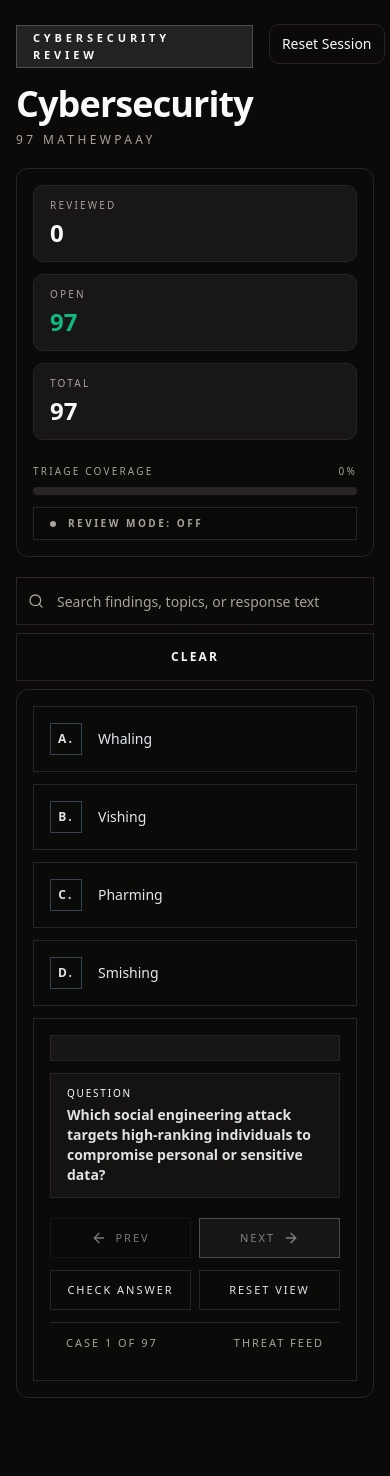
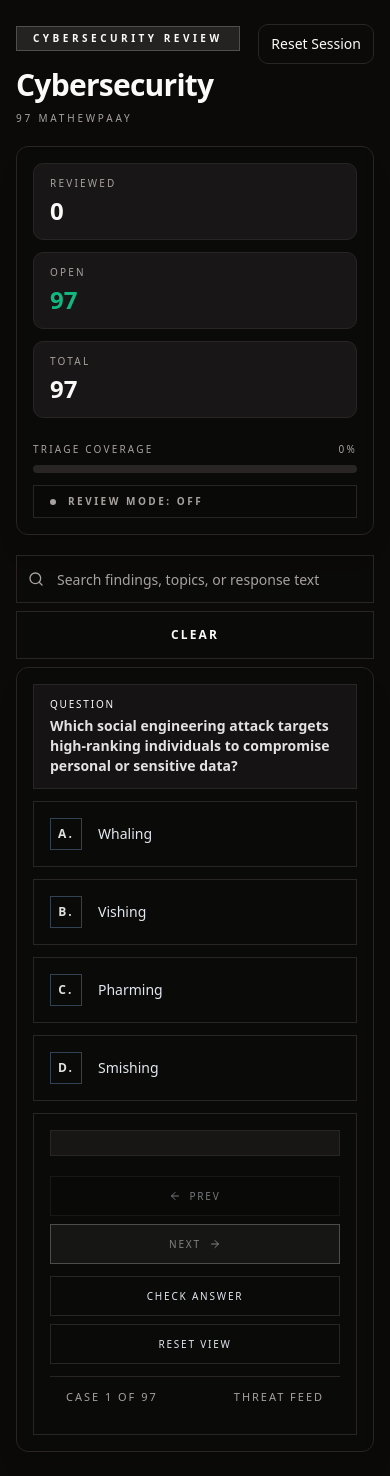
Before and after one commit to JayLao27/its-review, a Next.js app: page / in a window 390 px wide. Before the commit the page ends 1422 px from the top, so only its background shows below. Built offline with nearby package versions, Linux system fonts and the light colour scheme.

Commit message:
🔧 update (ui): enhance drag-and-drop functionality and reset behavior

```diff
--- a/components/question-app.tsx
+++ b/components/question-app.tsx
@@ -63,6 +63,7 @@ export function QuestionApp({ questions }: QuestionAppProps) {
   const [dragMappingsByQuestion, setDragMappingsByQuestion] = useState<Record<string, Record<string, string>>>({});
   const [dropTargetsByQuestion, setDropTargetsByQuestion] = useState<Record<string, string[]>>({});
   const [reviewMode, setReviewMode] = useState(false);
+  const [activeDragItem, setActiveDragItem] = useState<string | null>(null);
 
   const filteredQuestions = useMemo(() => {
     const q = query.trim().toLowerCase();
@@ -139,6 +140,11 @@ export function QuestionApp({ questions }: QuestionAppProps) {
     }
   }, [currentQuestion]);
 
+  // Reset active drag item when question changes
+  useEffect(() => {
+    setActiveDragItem(null);
+  }, [currentIndex]);
+
   // Auto-reveal guidance for the current question when review mode is enabled
   useEffect(() => {
     if (reviewMode && currentQuestion) {
@@ -179,14 +185,34 @@ export function QuestionApp({ questions }: QuestionAppProps) {
 
       return (
         <div className="space-y-4 px-4 py-4 sm:px-5">
-          <div className="grid gap-4 lg:grid-cols-2">
+          {currentQuestion.question ? (
+            <div className="rounded-none border border-border bg-muted/40 px-4 py-3">
+              <div className="text-[10px] uppercase tracking-[0.18em] text-primary">Question</div>
+              <div className="mt-1 text-sm font-semibold text-foreground/90">{currentQuestion.question}</div>
+            </div>
+          ) : null}
+
+          <div className="grid gap-6 md:grid-cols-2">
             <div>
-              <div className="mb-2 text-sm font-semibold text-slate-300">Items</div>
-              <div className="space-y-2">
+              <div className="mb-2 text-[10px] uppercase tracking-[0.2em] font-semibold text-muted-foreground">Items</div>
+              <div className="flex flex-wrap gap-2 sm:grid sm:gap-2">
                 {available.map((k) => (
-                  <div key={k} draggable onDragStart={(e) => e.dataTransfer.setData("text/plain", k)} className="cursor-grab rounded border border-border bg-card/60 px-3 py-2 text-sm text-foreground">{k}</div>
+                  <div
+                    key={k}
+                    draggable
+                    onDragStart={(e) => e.dataTransfer.setData("text/plain", k)}
+                    onClick={() => setActiveDragItem(activeDragItem === k ? null : k)}
+                    className={cn(
+                      "cursor-pointer rounded border px-3 py-2 text-xs sm:text-sm transition-all duration-200 select-none",
+                      activeDragItem === k
+                        ? "border-primary bg-primary/20 text-primary shadow-[0_0_10px_rgba(var(--primary),0.2)] scale-105"
+                        : "border-border bg-card/60 text-foreground hover:bg-muted/50"
+                    )}
+                  >
+                    {k}
+                  </div>
                 ))}
-                {available.length === 0 && <div className="text-sm text-muted-foreground">All items assigned</div>}
+                {available.length === 0 && <div className="text-xs text-muted-foreground italic">All items assigned</div>}
               </div>
             </div>
 
@@ -201,11 +227,28 @@ export function QuestionApp({ questions }: QuestionAppProps) {
 
                   return (
                     <div key={target}>
-                      <div onDragOver={(e) => e.preventDefault()} onDrop={(e) => { const k = e.dataTransfer.getData("text/plain"); if (k) setDragMappingsByQuestion((cur) => ({ ...cur, [currentQuestion.id]: { ...(cur[currentQuestion.id] ?? {}), [target]: k } })); }} className={cn("min-h-[48px] flex items-center justify-between gap-3 rounded border border-border bg-card/60 px-3 py-2", revealedIds.has(currentQuestion.id) && assignedKey ? (assignedKey === correctKey ? "border-emerald-500/50 bg-emerald-500/10 text-emerald-500" : "border-destructive/50 bg-destructive/10 text-destructive") : "")}>
-                        <div className="text-sm text-slate-300">{target}</div>
-                        <div className="min-w-[140px]">{assignedKey ? (
-                          <div className="flex items-center justify-between gap-2"><div className="text-sm text-foreground">{assignedKey}</div><button className="text-xs text-muted-foreground" onClick={(ev) => { ev.stopPropagation(); setDragMappingsByQuestion((cur) => { const next = { ...(cur[currentQuestion.id] ?? {}) }; delete next[target]; return { ...cur, [currentQuestion.id]: next }; }); }}>Clear</button></div>
-                        ) : <div className="text-sm text-muted-foreground">Drop item here</div>}</div>
+                      <div
+                        onDragOver={(e) => e.preventDefault()}
+                        onDrop={(e) => {
+                          const k = e.dataTransfer.getData("text/plain");
+                          if (k) setDragMappingsByQuestion((cur) => ({ ...cur, [currentQuestion.id]: { ...(cur[currentQuestion.id] ?? {}), [target]: k } }));
+                        }}
+                        onClick={() => {
+                          if (activeDragItem) {
+                            setDragMappingsByQuestion((cur) => ({ ...cur, [currentQuestion.id]: { ...(cur[currentQuestion.id] ?? {}), [target]: activeDragItem } }));
+                            setActiveDragItem(null);
+                          }
+                        }}
+                        className={cn(
+                          "min-h-[48px] flex flex-col sm:flex-row sm:items-center justify-between gap-3 rounded border px-3 py-3 sm:py-2 transition-all duration-200 cursor-pointer",
+                          activeDragItem ? "border-primary/40 bg-primary/5 hover:border-primary/60" : "border-border bg-card/60",
+                          revealedIds.has(currentQuestion.id) && assignedKey ? (assignedKey === correctKey ? "border-emerald-500/50 bg-emerald-500/10 text-emerald-500" : "border-destructive/50 bg-destructive/10 text-destructive") : ""
+                        )}
+                      >
+                        <div className="text-xs sm:text-sm text-slate-300">{target}</div>
+                        <div className="w-full sm:w-auto sm:min-w-[140px]">{assignedKey ? (
+                          <div className="flex items-center justify-between gap-2 border-t border-border/40 pt-2 sm:border-0 sm:pt-0"><div className="text-xs sm:text-sm text-foreground">{assignedKey}</div><button className="text-[10px] text-muted-foreground underline underline-offset-2" onClick={(ev) => { ev.stopPropagation(); setDragMappingsByQuestion((cur) => { const next = { ...(cur[currentQuestion.id] ?? {}) }; delete next[target]; return { ...cur, [currentQuestion.id]: next }; }); }}>Clear</button></div>
+                        ) : <div className="text-xs sm:text-sm text-muted-foreground italic">{activeDragItem ? "Tap to drop here" : "Drop item here"}</div>}</div>
                       </div>
                       {isWrongAssignment && showMismatchMessage ? (
                         <div className="mt-2 rounded-none border-l-4 border-rose-400/60 bg-rose-950/10 px-4 py-2 text-sm text-rose-100">
@@ -231,21 +274,16 @@ export function QuestionApp({ questions }: QuestionAppProps) {
               {revealedIds.has(currentQuestion.id) ? renderAnswer(currentQuestion.answer) : null}
             </div>
 
-            {currentQuestion.question ? (
-              <div className="rounded-none border border-border bg-muted/40 px-4 py-3">
-                <div className="text-[10px] uppercase tracking-[0.18em] text-primary">Question</div>
-                <div className="mt-1 text-sm font-semibold text-foreground/90">{currentQuestion.question}</div>
-              </div>
-            ) : null}
 
-            <div className="grid grid-cols-2 gap-2 pt-2">
-              <Button type="button" variant="outline" className="rounded-none border-border bg-card/80 text-[11px] uppercase tracking-[0.18em] text-slate-200" onClick={goPrev} disabled={currentIndex === 0}><ArrowLeft className="mr-2 h-4 w-4" /> Prev</Button>
-              <Button type="button" className="rounded-none border border-primary/50 bg-primary/10 text-[11px] uppercase tracking-[0.18em] text-primary" onClick={goNext} disabled={currentIndex >= filteredQuestions.length - 1 || (!hasAnsweredCurrentQuestion && !reviewMode)}>Next <ArrowRight className="ml-2 h-4 w-4" /></Button>
+
+            <div className="grid grid-cols-1 sm:grid-cols-2 gap-2 pt-2">
+              <Button type="button" variant="outline" className="rounded-none border-border bg-card/80 text-[10px] sm:text-[11px] uppercase tracking-[0.18em] text-slate-200" onClick={goPrev} disabled={currentIndex === 0}><ArrowLeft className="mr-2 h-3 w-3 sm:h-4 sm:w-4" /> Prev</Button>
+              <Button type="button" className="rounded-none border border-primary/50 bg-primary/10 text-[10px] sm:text-[11px] uppercase tracking-[0.18em] text-primary" onClick={goNext} disabled={currentIndex >= filteredQuestions.length - 1 || (!hasAnsweredCurrentQuestion && !reviewMode)}>Next <ArrowRight className="ml-2 h-3 w-3 sm:h-4 sm:w-4" /></Button>
             </div>
 
-            <div className="grid grid-cols-2 gap-2">
-              <Button type="button" variant="outline" className="rounded-none border-border bg-card/80 text-[11px] uppercase tracking-[0.18em] text-slate-200" onClick={() => revealCurrent(currentQuestion.id)}>Check Answer</Button>
-              <Button type="button" variant="outline" className="rounded-none border-border bg-card/80 text-[11px] uppercase tracking-[0.18em] text-slate-200" onClick={resetSession}>Reset view</Button>
+            <div className="grid grid-cols-1 sm:grid-cols-2 gap-2">
+              <Button type="button" variant="outline" className="rounded-none border-border bg-card/80 text-[10px] sm:text-[11px] uppercase tracking-[0.18em] text-slate-200" onClick={() => revealCurrent(currentQuestion.id)}>Check Answer</Button>
+              <Button type="button" variant="outline" className="rounded-none border-border bg-card/80 text-[10px] sm:text-[11px] uppercase tracking-[0.18em] text-slate-200" onClick={resetSession}>Reset view</Button>
             </div>
 
 
@@ -258,6 +296,13 @@ export function QuestionApp({ questions }: QuestionAppProps) {
     if (currentQuestion.options?.length) {
       return (
         <div className="space-y-3 px-4 py-4 sm:px-5">
+          {currentQuestion.question ? (
+            <div className="mb-2 rounded-none border border-border bg-muted/40 px-4 py-3">
+              <div className="text-[10px] uppercase tracking-[0.18em] text-primary">Question</div>
+              <div className="mt-1 text-sm font-semibold text-foreground/90">{currentQuestion.question}</div>
+            </div>
+          ) : null}
+
           {currentQuestion.options.map((opt, idx) => {
             const selection = selectedAnswers[currentQuestion.id];
             const isSelected = Array.isArray(selection) ? selection.includes(idx) : selection === idx;
@@ -295,21 +340,16 @@ export function QuestionApp({ questions }: QuestionAppProps) {
               {revealedIds.has(currentQuestion.id) ? renderAnswer(currentQuestion.answer) : null}
             </div>
 
-            {currentQuestion.question ? (
-              <div className="rounded-none border border-border bg-muted/40 px-4 py-3">
-                <div className="text-[10px] uppercase tracking-[0.18em] text-primary">Question</div>
-                <div className="mt-1 text-sm font-semibold text-foreground/90">{currentQuestion.question}</div>
-              </div>
-            ) : null}
 
-            <div className="grid grid-cols-2 gap-2 pt-2">
-              <Button type="button" variant="outline" className="rounded-none border-border bg-card/80 text-[11px] uppercase tracking-[0.18em] text-slate-200" onClick={goPrev} disabled={currentIndex === 0}><ArrowLeft className="mr-2 h-4 w-4" /> Prev</Button>
-              <Button type="button" className="rounded-none border border-primary/50 bg-primary/10 text-[11px] uppercase tracking-[0.18em] text-primary" onClick={goNext} disabled={currentIndex >= filteredQuestions.length - 1 || (!hasAnsweredCurrentQuestion && !reviewMode)}>Next <ArrowRight className="ml-2 h-4 w-4" /></Button>
+
+            <div className="grid grid-cols-1 sm:grid-cols-2 gap-2 pt-2">
+              <Button type="button" variant="outline" className="rounded-none border-border bg-card/80 text-[10px] sm:text-[11px] uppercase tracking-[0.18em] text-slate-200" onClick={goPrev} disabled={currentIndex === 0}><ArrowLeft className="mr-2 h-3 w-3 sm:h-4 sm:w-4" /> Prev</Button>
+              <Button type="button" className="rounded-none border border-primary/50 bg-primary/10 text-[10px] sm:text-[11px] uppercase tracking-[0.18em] text-primary" onClick={goNext} disabled={currentIndex >= filteredQuestions.length - 1 || (!hasAnsweredCurrentQuestion && !reviewMode)}>Next <ArrowRight className="ml-2 h-3 w-3 sm:h-4 sm:w-4" /></Button>
             </div>
 
-            <div className="grid grid-cols-2 gap-2">
-              <Button type="button" variant="outline" className="rounded-none border-border bg-card/80 text-[11px] uppercase tracking-[0.18em] text-slate-200" onClick={() => revealCurrent(currentQuestion.id)}>Check Answer</Button>
-              <Button type="button" variant="outline" className="rounded-none border-border bg-card/80 text-[11px] uppercase tracking-[0.18em] text-slate-200" onClick={resetSession}>Reset view</Button>
+            <div className="grid grid-cols-1 sm:grid-cols-2 gap-2">
+              <Button type="button" variant="outline" className="rounded-none border-border bg-card/80 text-[10px] sm:text-[11px] uppercase tracking-[0.18em] text-slate-200" onClick={() => revealCurrent(currentQuestion.id)}>Check Answer</Button>
+              <Button type="button" variant="outline" className="rounded-none border-border bg-card/80 text-[10px] sm:text-[11px] uppercase tracking-[0.18em] text-slate-200" onClick={resetSession}>Reset view</Button>
             </div>
 
             <div className="flex items-center justify-between border-t border-border px-4 py-3 text-[11px] uppercase tracking-[0.18em] text-muted-foreground sm:px-5"><span>CASE {currentQuestionNumber} OF {filteredQuestions.length}</span><span>Threat Feed</span></div>
@@ -332,9 +372,9 @@ export function QuestionApp({ questions }: QuestionAppProps) {
       <section className="relative mx-auto flex w-full max-w-5xl flex-col gap-5 px-4 py-6 sm:px-6 lg:px-8">
         <div className="flex items-start justify-between">
           <div>
-            <Badge className="mx-0 w-fit rounded-none border border-primary/20 bg-primary/10 px-4 py-1 text-[11px] uppercase tracking-[0.35em] text-primary">Cybersecurity Review</Badge>
-            <h1 className="mt-4 text-4xl font-semibold tracking-tight text-foreground sm:text-5xl">Cybersecurity</h1>
-            <p className="mt-2 text-xs uppercase tracking-[0.28em] text-muted-foreground">{normalizedQuestions.length} mathewpaay</p>
+            <Badge className="mx-0 w-fit rounded-none border border-primary/20 bg-primary/10 px-4 py-1 text-[10px] sm:text-[11px] uppercase tracking-[0.35em] text-primary">Cybersecurity Review</Badge>
+            <h1 className="mt-4 text-3xl font-semibold tracking-tight text-foreground sm:text-5xl">Cybersecurity</h1>
+            <p className="mt-2 text-[10px] uppercase tracking-[0.28em] text-muted-foreground">{normalizedQuestions.length} mathewpaay</p>
           </div>
 
           <div className="ml-4">
```
